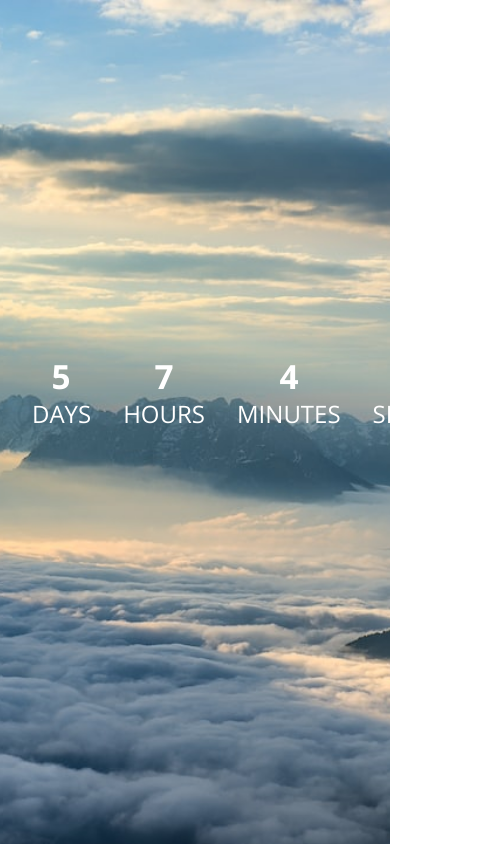
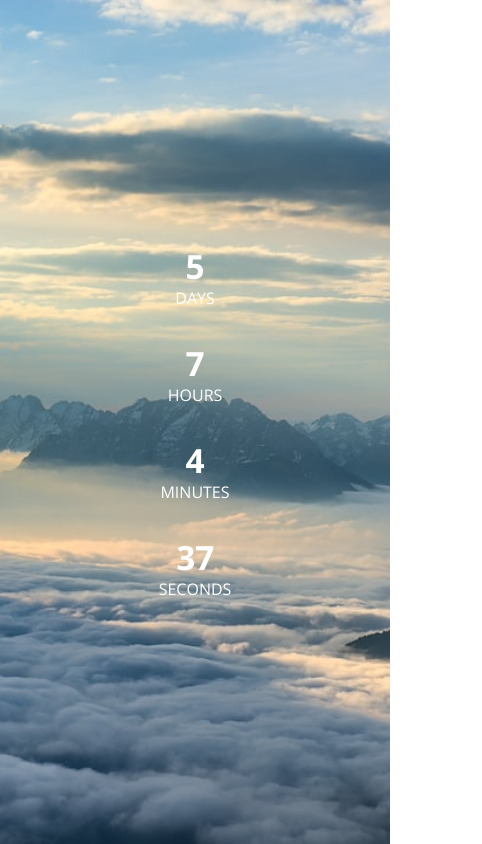
Before and after one commit to shivoham8/New-Year-Countdown, a plain HTML site: page index.html in a window 390 px wide. Shown: the whole page, 482 px wide, since content can reach past the window. Drawn offline with nearby package versions, Linux system fonts and the light colour scheme.

Commit message:
Update style.css

```diff
--- a/style.css
+++ b/style.css
@@ -3,6 +3,7 @@
 * {
     margin: 0;
     padding: 0;
+    box-sizing: border-box;
 }
 
 body {
@@ -21,6 +22,10 @@ body {
     background-position: center;
     background-repeat: no-repeat;
     background-size: cover;
+    display: flex;
+    justify-content: center;
+    align-items: center;
+    overflow: hidden;
 }
 
 #countdown {
@@ -29,11 +34,10 @@ body {
     align-items: center;
     font-size: 3rem;
     color: #fff;
-    /* background-color: #000; */
     padding: 1rem;
-    position: relative;
-    top: 40%;
-    /* box-shadow: 0 0 10px rgba(0,0,0,0.7); */
+    width: 90%;
+    max-width: 600px;
+    text-align: center;
 }
 
 .countdown-item {
@@ -51,7 +55,7 @@ body {
 }
 
 .countdown-label {
-    font-size: 2.5rem;
+    font-size: 1.5rem;
     font-weight: 400;
     text-transform: uppercase;
     color: #fff;
@@ -70,12 +74,43 @@ body {
     }
 }
 
+/* Responsive Design */
+
+/* Tablets (768px and below) */
 @media (max-width: 768px) {
-  #countdown {
-    font-size: 2rem;
-  }
+    #countdown {
+        font-size: 2rem;
+        flex-wrap: wrap;
+        gap: 1rem;
+    }
 
-  .countdown-label {
-    font-size: 1.5rem;
-  }
+    .countdown-item {
+        margin: 0.5rem;
+    }
+
+    .countdown-label {
+        font-size: 1.25rem;
+    }
 }
+
+/* Mobile Phones (480px and below) */
+@media (max-width: 480px) {
+    #countdown {
+        font-size: 1.5rem;
+        flex-direction: column;
+        gap: 1rem;
+    }
+
+    .countdown-label {
+        font-size: 1rem;
+    }
+
+    .countdown-value {
+        font-size: 2rem;
+    }
+
+    .bg {
+        background-position: center;
+        background-size: cover;
+    }
+}
```
